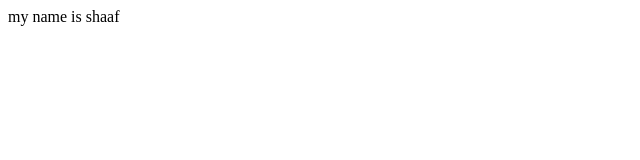
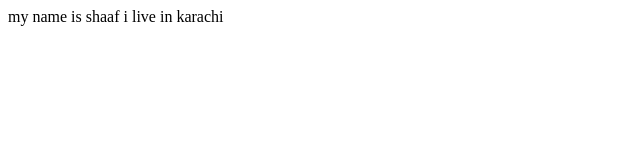
Before and after one commit to Shaaf147/sample_project, a plain HTML site: page sample.html in a window 1280 px wide. Shown: the whole page, without its empty margins (0-640 px from the left). Drawn offline with Linux system fonts and the light colour scheme.

Commit message:
added location

```diff
--- a/sample.html
+++ b/sample.html
@@ -7,5 +7,6 @@
 </head>
 <body>
     my name is shaaf
+    i live in karachi
 </body>
 </html>
```
